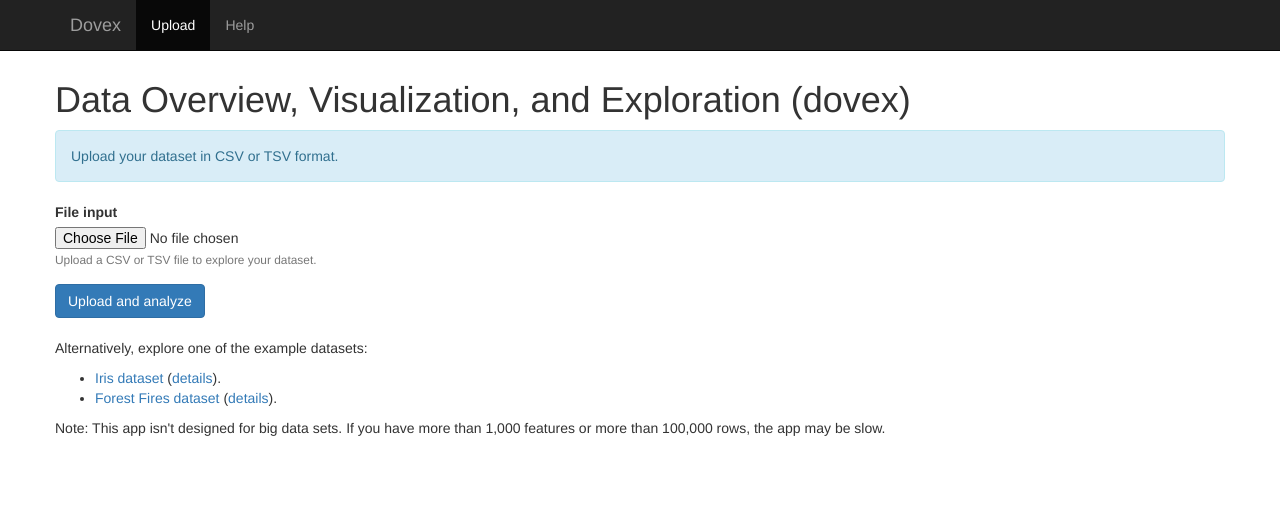
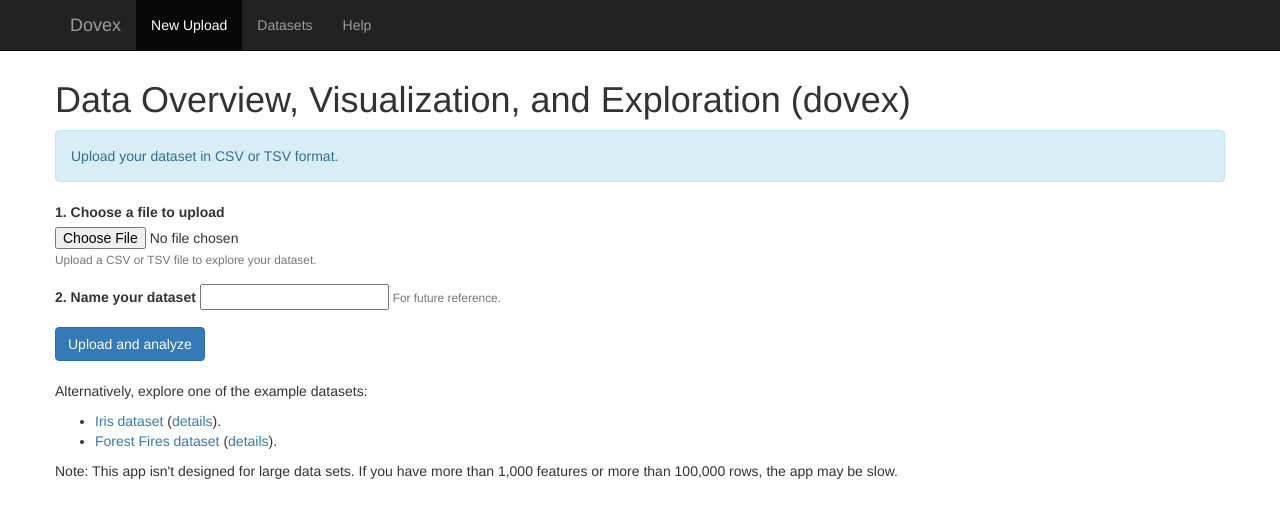
Before and after one commit to supernifty/dovex, a Flask app: page / in a window 1280 px wide. Shown: the top 518 px of the page. Run offline with Flask 3, Linux system fonts and the light colour scheme; some libraries are stand-ins or nearby versions.

Commit message:
track uploaded datasets with sqlite

```diff
--- a/config.py
+++ b/config.py
@@ -2,3 +2,4 @@
 # configuration options
 UPLOAD_FOLDER='./uploads'
 DEBUG=True
+META='meta.sqlite'
--- a/main.py
+++ b/main.py
@@ -4,6 +4,7 @@
 '''
 
 import csv
+import datetime
 import io
 import os
 import re
@@ -13,6 +14,7 @@ import argparse
 import pandas as pd
 import numpy as np
 from pandas.core.dtypes.common import infer_dtype_from_object
+import sqlite3
 
 import flask
 
@@ -41,6 +43,7 @@ def main():
             flask.abort(400, 'No file part')
             return flask.redirect(flask.request.url)
         data = flask.request.files['file']
+        title = flask.request.form['title']
         # if user does not select file, browser also
         # submit a empty part without filename
         if data.filename == '':
@@ -48,14 +51,53 @@ def main():
             return flask.redirect(flask.request.url)
         if data:
             filename = str(uuid.uuid4())
-            write(data, filename)
+            write(data, filename, title=title)
             # process file
             return flask.redirect(flask.url_for('explore', filename=filename))
     return flask.render_template('main.html')
 
+@app.route('/uploads', methods=['GET'])
+def uploads():
+  db = os.path.join(app.config['UPLOAD_FOLDER'], app.config['META'])
+  con = sqlite3.connect(db)
+  cursor = con.cursor()
+  items = []
+  for item in cursor.execute('select filename, title, created, size from dataset'):
+    items.append({'filename': item[0], 'title': item[1], 'created': item[2], 'size': item[3]})
+  return flask.render_template('uploads.html', items=items)
 
-def write(data, filename):
-    data.save(os.path.join(app.config['UPLOAD_FOLDER'], filename))
+@app.route('/delete/<filename>', methods=['GET'])
+def delete(filename):
+  target_fn = os.path.join(app.config['UPLOAD_FOLDER'], filename)
+  if os.path.exists(target_fn):
+    os.remove(target_fn)
+    db = os.path.join(app.config['UPLOAD_FOLDER'], app.config['META'])
+    con = sqlite3.connect(db)
+    cursor = con.cursor()
+    cursor.execute('delete from dataset where filename = ?', (filename,))
+    con.commit()
+  return flask.redirect(flask.url_for('uploads'))
+
+def write(data, filename, title=''):
+    # save the data
+    target_fn = os.path.join(app.config['UPLOAD_FOLDER'], filename)
+    data.save(target_fn)
+    size = os.stat(target_fn).st_size
+
+    # save the metadata - create if not exist
+    db = os.path.join(app.config['UPLOAD_FOLDER'], app.config['META'])
+    con = sqlite3.connect(db)
+    cursor = con.cursor()
+    cursor.execute('''
+        CREATE TABLE IF NOT EXISTS dataset (
+            filename text primary key not null,
+            title text not null,
+            created text not null,
+            size integer not null)''')
+    con.commit()
+    # now insert
+    cursor.execute('insert into dataset values (?, ?, ?, ?)', (filename, title, datetime.datetime.now().strftime('%Y-%m-%d %H:%M:%S'), size))
+    con.commit()
 
 def read(filename):
     '''
--- a/static/main.js
+++ b/static/main.js
@@ -1152,18 +1152,4 @@ var
     return String(string).replace(/[&<>"'`=\/]/g, function (s) {
       return ENTITY_MAP[s];
     });
-  },
-
-  // upload page functionality
-  populate_recent = function () {
-    var li = '', val = window.localStorage.getItem("recent");
-    if (val != null) {
-      val = JSON.parse(val);
-      if (val.length > 0) {
-        for (item in val) {
-          li += '<li><a href="' + val[item].url + '">' + val[item].columns + '</a>';
-        }
-        $('#recent').html('<strong>Recently Viewed Datasets</strong><ul>' + li + '</ul>');
-      }
-    }
   };
--- a/templates/explore.html
+++ b/templates/explore.html
@@ -37,7 +37,8 @@
         </div>
         <div class="collapse navbar-collapse">
           <ul class="nav navbar-nav navbar-left">
-            <li><a href="{{ url_for('main') }}">Upload</a></li>
+            <li><a href="{{ url_for('main') }}">New Upload</a></li>
+            <li><a href="{{ url_for('uploads') }}">Datasets</a></li>
             <li class="active"><a href="#">Detail <span class="sr-only">(current)</span></a></li>
             <li><a href="{{ url_for('show_help') }}">Help</a></li>
           </ul>
--- a/templates/main.html
+++ b/templates/main.html
@@ -33,7 +33,8 @@
         </div>
         <div class="collapse navbar-collapse">
           <ul class="nav navbar-nav navbar-left">
-            <li class="active"><a href="#">Upload <span class="sr-only">(current)</span></a></li>
+            <li class="active"><a href="#">New Upload <span class="sr-only">(current)</span></a></li>
+            <li><a href="{{ url_for('uploads') }}">Datasets</a></li>
             <li><a href="{{ url_for('show_help') }}">Help</a></li>
           </ul>
           <ul class="nav navbar-nav navbar-right">
@@ -48,9 +49,14 @@
           <div class="alert alert-info">Upload your dataset in CSV or TSV format.</div>
           <form method=post enctype=multipart/form-data>
             <div class="form-group">
-              <label for="file">File input</label>
+              <label for="file">1. Choose a file to upload</label>
               <input type="file" class="form-control-file" name="file" id="file" aria-describedby="fileHelp">
               <small id="fileHelp" class="form-text text-muted">Upload a CSV or TSV file to explore your dataset.</small>
+            </div>
+            <div class="form-group">
+              <label for="title">2. Name your dataset</label>
+              <input type="text" class="form-control-text" name="title" id="title" aria-describedby="title">
+              <small id="titleHelp" class="form-text text-muted">For future reference.</small>
             </div>
             <button type="submit" class="btn btn-primary">Upload and analyze</button>
           </form>
@@ -67,18 +73,11 @@
           </p>
         </div>
         <div class="row">
-          <p>Note: This app isn't designed for big data sets. If you have more than 1,000 features or more than 100,000 rows, the app may be slow.
-        </div>
-        <div id="recent" class="row">
+          <p>Note: This app isn't designed for large data sets. If you have more than 1,000 features or more than 100,000 rows, the app may be slow.
         </div>
     </div>
     <script src="https://ajax.googleapis.com/ajax/libs/jquery/1.12.4/jquery.min.js"></script>
     <script src="https://maxcdn.bootstrapcdn.com/bootstrap/3.3.7/js/bootstrap.min.js"></script>
     <script src="{{ url_for('static', filename='main.js', v='171210') }}"></script>
-    <script>
-$(document).ready(function () {
-  populate_recent();
-});
-    </script>
    </body>
 </html>
```
Also changed, not shown: templates/uploads.html (added, +73 -0 lines).
